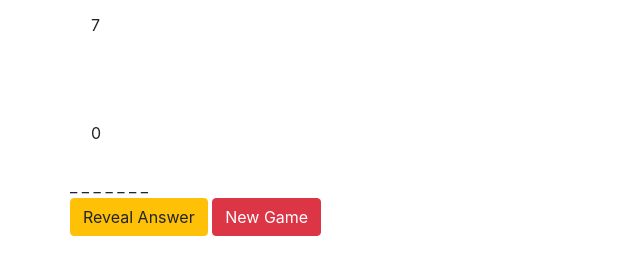
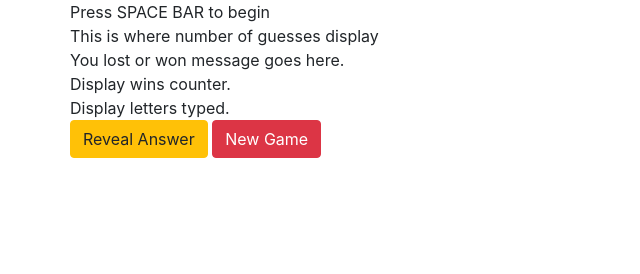
Before and after one commit to technophile81/word-guess-game, a plain HTML site: page index.html in a window 1280 px wide. Shown: the whole page, without its empty margins (0-640 px from the left). Drawn offline with nearby package versions, Linux system fonts and the light colour scheme.

Commit message:
updated files

```diff
--- a/assets/javascript/game.js
+++ b/assets/javascript/game.js
@@ -39,16 +39,13 @@ hangman.selectNewWord = function () {
     return this.currentWord; // Return the currentWord variable/attribute.
 }
 
-// Return the word current word / letters typed containing a score where the underscores has or hasn't been typed; for every character in the word, check if it's in if it's typed; if not, put an underscore
+// Return the word current word / letters typed containing a score where the underscores has or hasn't been typed; for every character in the word, check if it's in if it's typed; if not,put an underscore
 hangman.getWordDisplay = function () {
 
     var displayWord = ""; // This variable will contain a returned display.
 
     for (var i = 0; i < this.currentWord.length; i++) { // This accesses each letter in order.
 
-        if (displayWord.length > 0) { // This adds a space between each letter or underscore, except at the beginning of the word. So first time it loops, it will not execute.
-            displayWord += " ";
-        }
         var letter = this.currentWord.charAt(i);  // Variable is assigning the current character indexed by i.
 
         if (this.lettersTyped.includes(letter) || this.wrongGuessesRemaining < 1) { // This will show the answer when user runs out of guesses
@@ -56,7 +53,6 @@ hangman.getWordDisplay = function () {
 
         } else {
             displayWord += "_"; // This replaces the letter with the underscore. This should be default because user has not yet pressed keys.
-
         }
     }
     return displayWord;
@@ -64,10 +60,10 @@ hangman.getWordDisplay = function () {
 
 // Updates the display to reflect the current state of the game
 hangman.updateDisplay = function () {
-    document.getElementById("hangman-wins").innerHTML = this.wins; // + " / " + this.totalRounds; // incrememnt totalRounds in startRound
-    document.getElementById("hangman-guesses").innerHTML = this.wrongGuessesRemaining;
-    document.getElementById("hangman-letters").innerHTML = this.getWordDisplay();
-    document.getElementById("hangman-loss").innerHTML = this.lettersTyped.join(""); // This method on an array will by default concatenate all items with a comma, but it takes one argument to override this to be any other string to use as the glue - including an empty string.
+    document.getElementById("hangman-wins").innerHTML = "You have won " + "<br/>" + this.wins + " times"; // + " / " + this.totalRounds; // incrememnt totalRounds in startRound
+    document.getElementById("hangman-guesses").innerHTML = "Guesses remaining" + "<br/>" + this.wrongGuessesRemaining;
+    document.getElementById("hangman-letters").innerHTML = "Current Word: " + "<br/>" + this.getWordDisplay();
+    document.getElementById("hangman-typed").innerHTML = "Letters used: " + "<br/>" + this.lettersTyped.join(""); // This method on an array will by default concatenate all items with a comma, but it takes one argument to override this to be any other string to use as the glue - including an empty string.
 
 }
 
@@ -112,6 +108,3 @@ function onReady () {
     hangman.newRound();
     hangman.updateDisplay();
 }
-
-// This needs to be called when the document is ready and not before - e.g. body onLoad
-onReady();
--- a/index.html
+++ b/index.html
@@ -18,20 +18,19 @@
 
 <body>
 
-<!--
-    Themes? Avengers, Board games, LEGO, Pokemon, Sodas, Animals, Mean Girls, Liquids?
+<!--Button I GIVE UP to set wrong guesses to 0 and set round started to false and will call update display? to fail teh round
+    Themes? Avengers, Board games, LEGO, Pokemon, Sodas, Animals, Mean Girls, Liquids? Fonts? Cake vs Pie
 -->
 <div class="container">
         <div class="row">
-          <div class="col-xs-1">
-          </div>
           <div class="col-xs-12">
-            <div class="alert" id="hangman-guesses">
+              <div id="instructions">Press SPACE BAR to begin</div>
+            <div id="hangman-guesses">
                 This is where number of guesses display
             </div>
-            <div class="alert" id="hangman-loss">Oops you lost.</div>
-            <div class="alert" id="hangman-wins">
-                </div>
+            <div id="hangman-status">You lost or won message goes here.</div>
+            <div id="hangman-wins">Display wins counter.</div>
+            <div id="hangman-typed">Display letters typed.</div>
 
             <div id="hangman-letters">
             </div>
```
